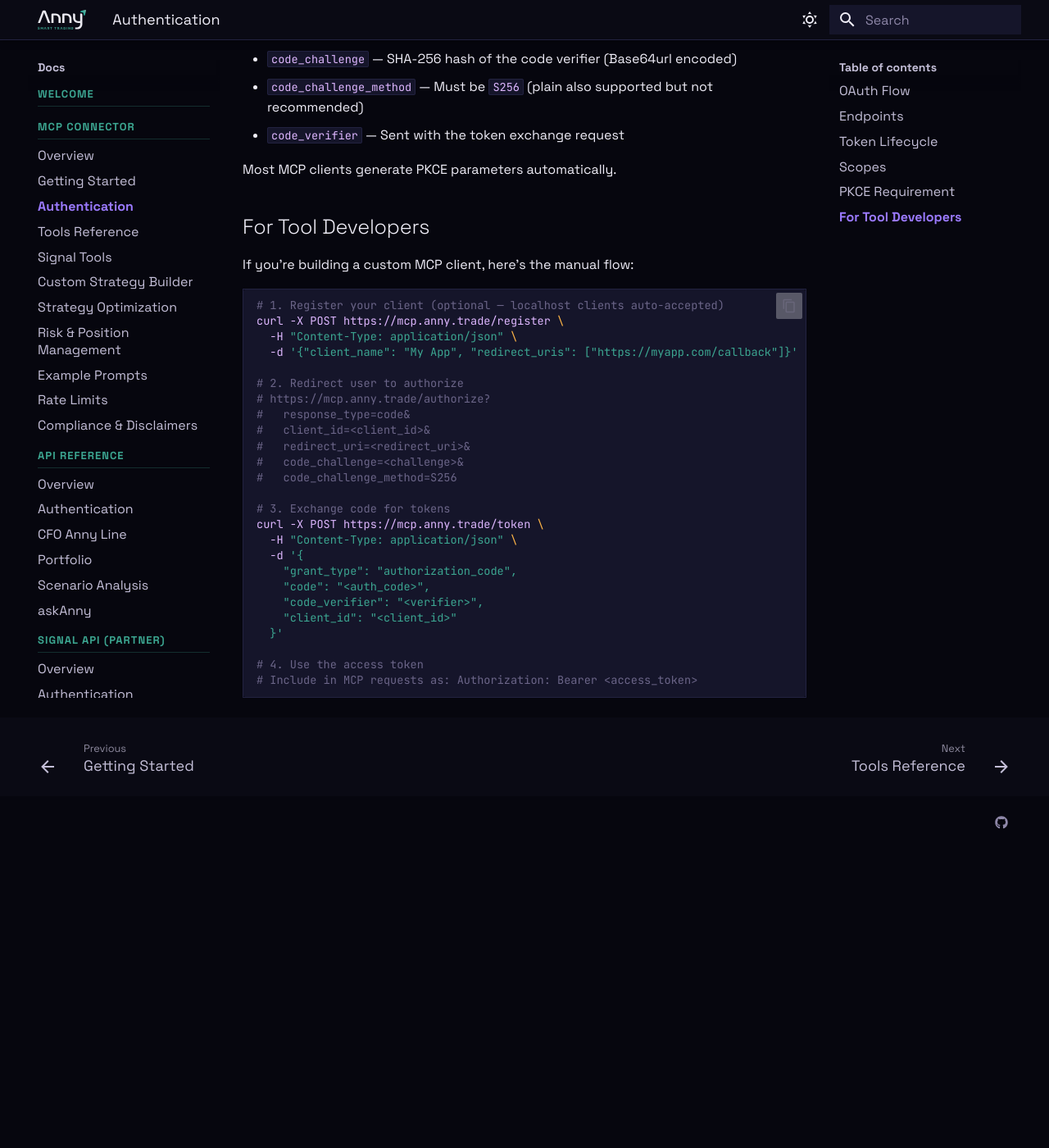
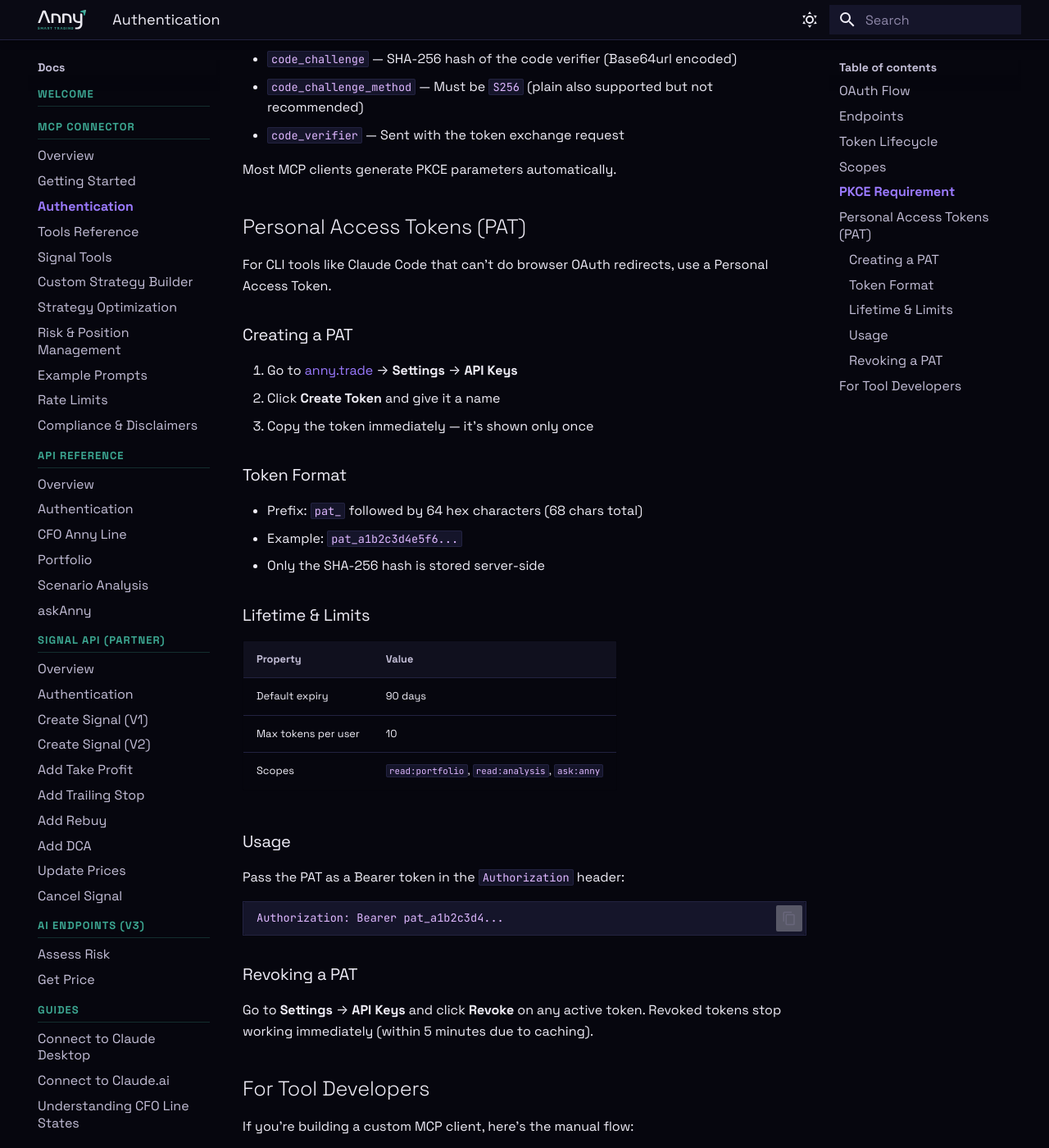
Before and after one commit to anny-trade/docs, an MkDocs documentation site: the page built from docs/mcp/authentication.md, in a window 1280 px wide and 1400 px high, scrolled down 1557 px. Shown: the whole window at 82% size. Built offline with MkDocs 1.6.1 and Material for MkDocs 9.7.7, drawn with Linux system fonts in a browser that asks for light colours; before the commit the page ends 2592 px from its top, so only the background shows below that.

Commit message:
docs(PRD-068): PAT auth docs for Claude Code + MCP clients
- getting-started.md: "Connect to Claude Code" section with config example
- authentication.md: PAT format, lifetime, scopes, revocation docs
- tools.md: auth reference updated to mention PATs

Co-Authored-By: Claude Opus 4.6 <noreply@anthropic.com>

````diff
--- a/docs/mcp/authentication.md
+++ b/docs/mcp/authentication.md
@@ -55,6 +55,42 @@ All authorization requests must include PKCE parameters:
 
 Most MCP clients generate PKCE parameters automatically.
 
+## Personal Access Tokens (PAT)
+
+For CLI tools like Claude Code that can't do browser OAuth redirects, use a Personal Access Token.
+
+### Creating a PAT
+
+1. Go to [anny.trade](https://anny.trade) → **Settings** → **API Keys**
+2. Click **Create Token** and give it a name
+3. Copy the token immediately — it's shown only once
+
+### Token Format
+
+- Prefix: `pat_` followed by 64 hex characters (68 chars total)
+- Example: `pat_a1b2c3d4e5f6...`
+- Only the SHA-256 hash is stored server-side
+
+### Lifetime & Limits
+
+| Property | Value |
+|----------|-------|
+| Default expiry | 90 days |
+| Max tokens per user | 10 |
+| Scopes | `read:portfolio`, `read:analysis`, `ask:anny` |
+
+### Usage
+
+Pass the PAT as a Bearer token in the `Authorization` header:
+
+```
+Authorization: Bearer pat_a1b2c3d4...
+```
+
+### Revoking a PAT
+
+Go to **Settings** → **API Keys** and click **Revoke** on any active token. Revoked tokens stop working immediately (within 5 minutes due to caching).
+
 ## For Tool Developers
 
 If you're building a custom MCP client, here's the manual flow:
````
Also changed, not shown: docs/mcp/getting-started.md (+24 -0 lines), docs/mcp/tools.md (+1 -1 lines).
